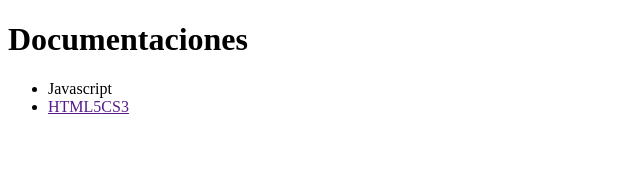
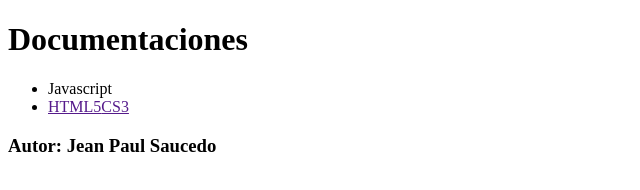
Before and after one commit to jpscorp21/kanban-example, a plain HTML site: page index.html in a window 1280 px wide. Shown: the whole page, without its empty margins (0-640 px from the left). Drawn offline with Linux system fonts and the light colour scheme.

Commit message:
Fixes #1 Desarrollo de autor

```diff
--- a/index.html
+++ b/index.html
@@ -12,5 +12,8 @@
         <li><a>Javascript</a></li>
         <li><a href="">HTML5</a><a href="">CS3</a></li>
     </ul>
+    <footer>
+        <h3>Autor: Jean Paul Saucedo</h3>
+    </footer>
 </body>
 </html>
```
